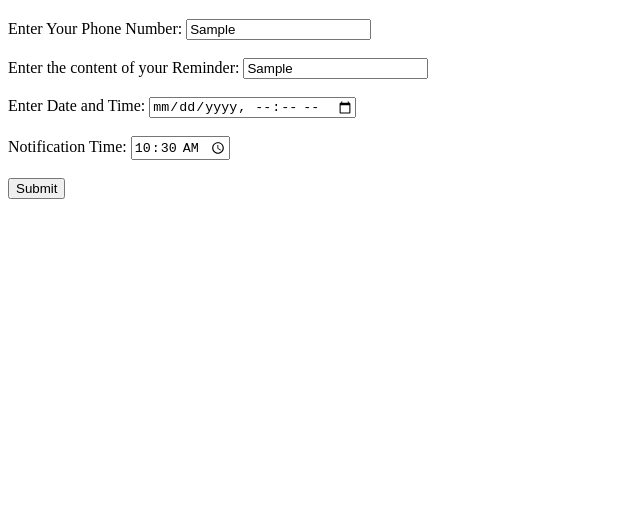
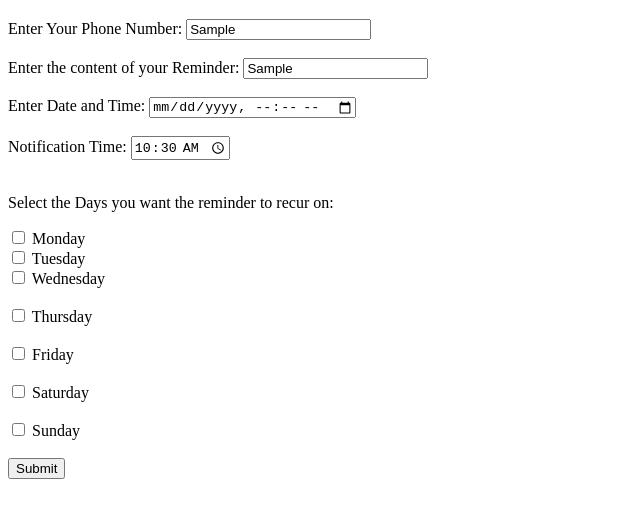
Before and after one commit to emilyz18/Text-Reminder, a plain HTML site: page index.html in a window 1280 px wide. Both pictures are taken after typing "Sample", "Sample", "10:30" into the empty fields and a click on the input "Submit". Shown: the part 61-578 px from the top of the page, without its empty margins (0-640 px from the left). Drawn offline with Linux system fonts and the light colour scheme.

Commit message:
RecurDays showing

```diff
--- a/index.html
+++ b/index.html
@@ -10,8 +10,7 @@
 
 <body>
   <h1>Text Reminder</h1>
-  <form>
-    <form action="/action_page.php">
+    <form>
       <label for="number">Enter Your Phone Number: </label>
       <input type="text" id="Phone Number" name="number"><br><br>
       <label for="content">Enter the content of your Reminder: </label>
@@ -20,6 +19,24 @@
       <input type="datetime-local" id="Time" name="datetime"><br><br>
       <label for="Notification Time">Notification Time: </label>
       <input type="time" id="Notification Time" name="Notification Time"><br><br>
+      <label for="recurDays"></label>
+      <!-- show only if recurrence is set to weekly-->
+      <p>Select the Days you want the reminder to recur on: </p>
+      <input type="checkbox" id="Monday" name="Monday" value=false onClick="checkbox(id)">
+      <label for="Monday"> Monday</label><br>
+      <input type="checkbox" id="Tuesday" name="Tuesday" value=false onClick="checkbox(id)">
+      <label for="Tuesday"> Tuesday</label><br>
+      <input type="checkbox" id="Wednesday" name="Wednesday" value=false onClick="checkbox(id)">
+      <label for="Wednesday">Wednesday</label><br><br>
+      <input type="checkbox" id="Thursday" name="Thursday" value=false onClick="checkbox(id)">
+      <label for="Thursday">Thursday</label><br><br>
+      <input type="checkbox" id="Friday" name="Friday" value=false onClick="checkbox(id)">
+      <label for="Friday">Friday</label><br><br>
+      <input type="checkbox" id="Saturday" name="Saturday" value=false onClick="checkbox(id)">
+      <label for="Saturday">Saturday</label><br><br>
+      <input type="checkbox" id="Sunday" name="Sunday" value=false onClick="checkbox(id)">
+      <label for="Sunday">Sunday</label><br><br>
+
     </form>
     <script src="testButton.js"></script>
 
--- a/testButton.js
+++ b/testButton.js
@@ -3,14 +3,28 @@ function addButton() {
         var time = document.getElementById("Time").value;
         var notificationTime = document.getElementById("Notification Time").value;
         var content = document.getElementById("Content").value;
-        const rtArray = [phoneNumber, time, notificationTime, content]
+        var phoneNumber = document.getElementById("Phone Number").value
+        var time = document.getElementById("Time").value
+        var notificationTime = document.getElementById("Notification Time").value
+        var content = document.getElementById("Content").value
+        var recurDays = [document.getElementById("Monday").value,
+                         document.getElementById("Tuesday").value,
+                         document.getElementById("Wednesday").value,
+                         document.getElementById("Thursday").value,
+                         document.getElementById("Friday").value,
+                         document.getElementById("Saturday").value,
+                         document.getElementById("Sunday").value]
+
+        const rtArray = [phoneNumber, time, notificationTime, content, recurDays]
 
         // Convert array to JSON format
-        const keys = ["phoneNumber", "time", "notificationTime", "content"]
+        const keys = ["phoneNumber", "time", "notificationTime", "content", "recurDays"]
         let jsonObj = convertToJSON(keys, rtArray);
 
         console.log(jsonObj);
 }
+
+
 
 function convertToJSON(keys, values) {
     let jsonObj = {};
@@ -24,3 +38,8 @@ function convertToJSON(keys, values) {
 
     return jsonObj;
 }
+
+
+function checkbox(p){
+    document.getElementById(p).value = true
+}
```
